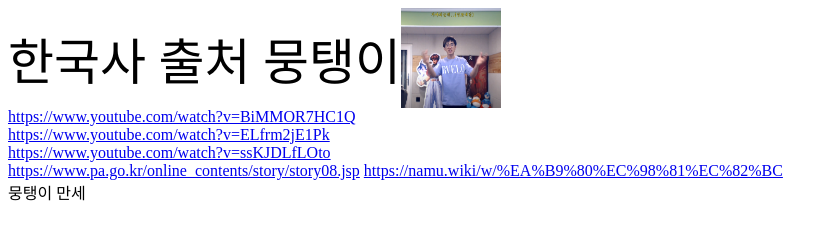
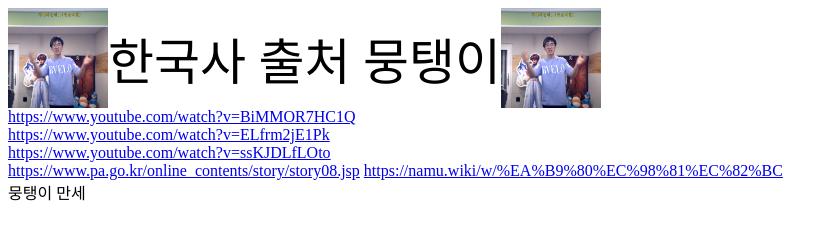
Before and after one commit to mTE3000/history, a plain HTML site: page index.html in a window 1280 px wide. Shown: the whole page, without its empty margins (0-838 px from the left). Drawn offline with Linux system fonts and the light colour scheme.

Commit message:
Update index.html

```diff
--- a/index.html
+++ b/index.html
@@ -8,7 +8,7 @@
 </head>
 <body>
     <div style="font-size:50px;display: flex;align-items: center;">
-        <div>한국사 출처 뭉탱이</div> <img src="mte.png" width="100px" height="100px">
+        <img src="mte.png" width="100px" height="100px"> <div>한국사 출처 뭉탱이</div> <img src="mte.png" width="100px" height="100px">
     </div>
     <a href="https://www.youtube.com/watch?v=BiMMOR7HC1Q">https://www.youtube.com/watch?v=BiMMOR7HC1Q</a><br>
     <a href="https://www.youtube.com/watch?v=ELfrm2jE1Pk">https://www.youtube.com/watch?v=ELfrm2jE1Pk</a><br>
```
